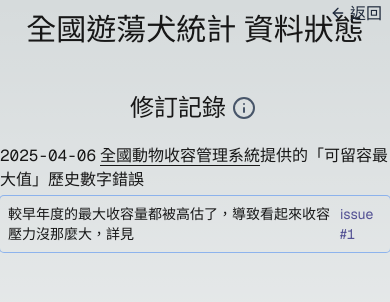
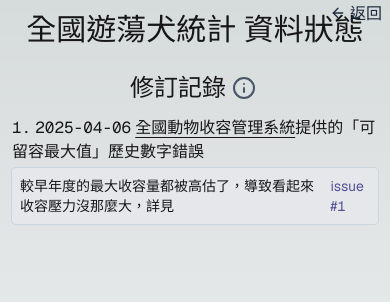
Before and after one commit to bootleq/feeders-charts, a Next.js app: page /dog-populations/resource in a window 390 px wide. Shown: the top 302 px of the page. Built offline with nearby package versions, Linux system fonts and the light colour scheme; no server answers; what @bprogress/next would draw is missing.

Commit message:
Minor style adjustment to new revisions section
Make it looks better in small screen.

```diff
--- a/src/app/dog-populations/resource/page.tsx
+++ b/src/app/dog-populations/resource/page.tsx
@@ -26,7 +26,7 @@ export default async function Page() {
         </h1>
 
         <div className=''>
-          <h2 id='revisions' className='mt-6 mb-2 text-2xl py-3 text-center flex items-center justify-center'>
+          <h2 id='revisions' className='mt-3 mb-2 text-2xl py-1 text-center flex items-center justify-center'>
             修訂記錄
             <Tooltip>
               <TooltipTrigger>
@@ -40,13 +40,13 @@ export default async function Page() {
             </Tooltip>
           </h2>
 
-          <ol className='font-mixed list-decimal'>
+          <ol className='font-mixed list-decimal list-inside md:list-outside px-3 md:px-0'>
             <li>
-              <div className=''>
+              <div className='inline'>
                 <span className='mr-1'>2025-04-06</span>
                 <Link href='https://www.pet.gov.tw/AnimalApp/ReportAnimalsAcceptFront.aspx' className='underline underline-offset-4' title='全國動物收容管理系統'>全國動物收容管理系統</Link>提供的「可留容最大值」歷史數字錯誤
               </div>
-              <div className='flex items-center text-sm p-1 px-2 my-1 ring-1 rounded'>
+              <div className='flex items-center text-sm p-1 px-2 my-1 ring-1 ring-slate-300 bg-gray-200 rounded'>
                 較早年度的最大收容量都被高估了，導致看起來收容壓力沒那麼大，詳見
                 <Link
                   target='_blank' className={revisionLinkCls}
--- a/src/components/Status.tsx
+++ b/src/components/Status.tsx
@@ -64,13 +64,13 @@ export default function Status({ scope, resources }: {
   }
 
   const { combined, sources } = data;
-  const rowCls = 'grid grid-cols-2 py-1 gap-x-2 hover:bg-amber-200 place-items-center ';
+  const rowCls = 'grid sm:grid-cols-2 py-1 gap-x-2 hover:bg-amber-200 place-items-center ';
   const dtCls = 'flex items-center px-2';
   const ddCls = 'text-center';
 
   return (
     <div>
-      <h2 className='mt-6 mb-2 text-2xl py-3 text-center flex items-center justify-center'>
+      <h2 className='mt-4 mb-2 text-2xl py-1 text-center flex items-center justify-center'>
         資料組合時間
         <Tooltip>
           <TooltipTrigger>
@@ -84,7 +84,7 @@ export default function Status({ scope, resources }: {
         </Tooltip>
       </h2>
 
-      <dl className='mt-8 font-mixed'>
+      <dl className='font-mixed'>
         <div className={`${rowCls}`}>
           <dt className={dtCls}>
             現在時間
@@ -104,7 +104,7 @@ export default function Status({ scope, resources }: {
         </div>
       </dl>
 
-      <h2 className='mt-6 mb-2 text-2xl py-3 text-center flex items-center justify-center'>
+      <h2 className='mt-8 mb-2 text-2xl py-1 text-center flex items-center justify-center'>
         各資料來源的更新時間
         <Tooltip>
           <TooltipTrigger>
```
